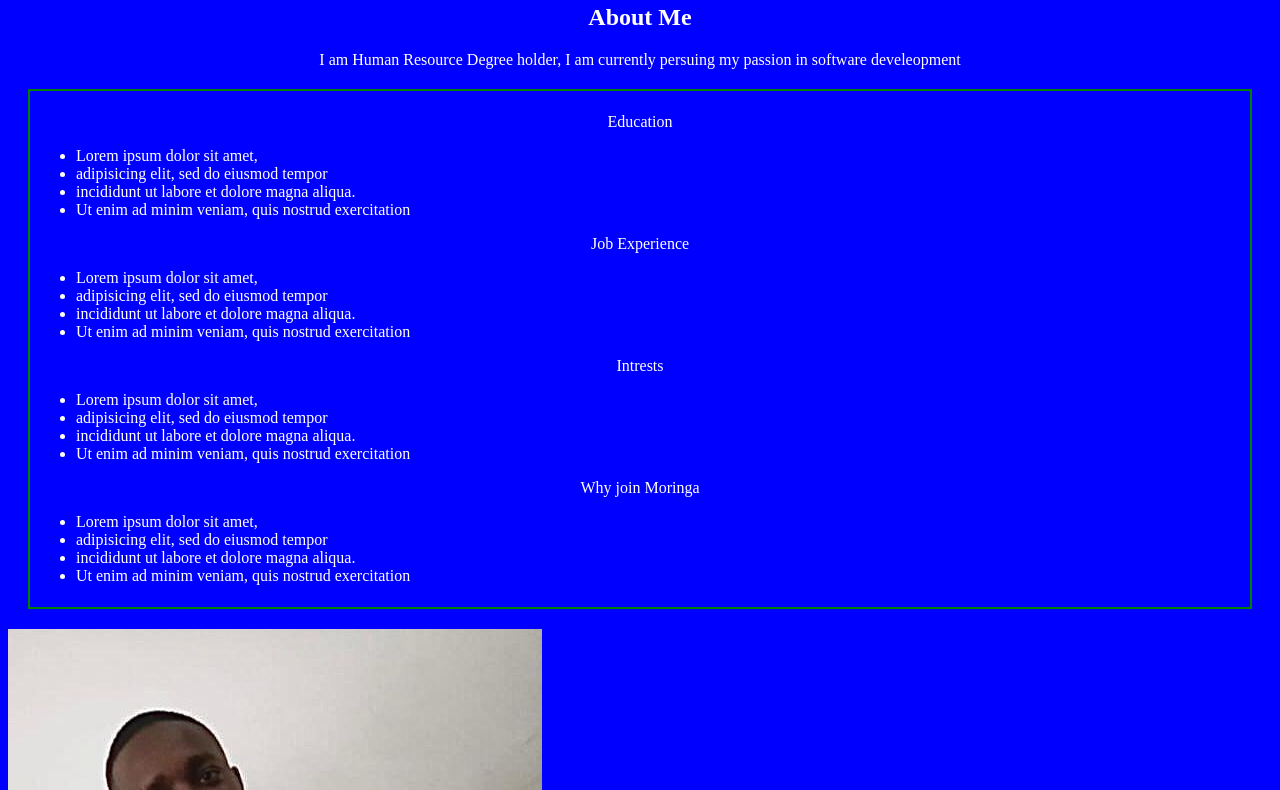
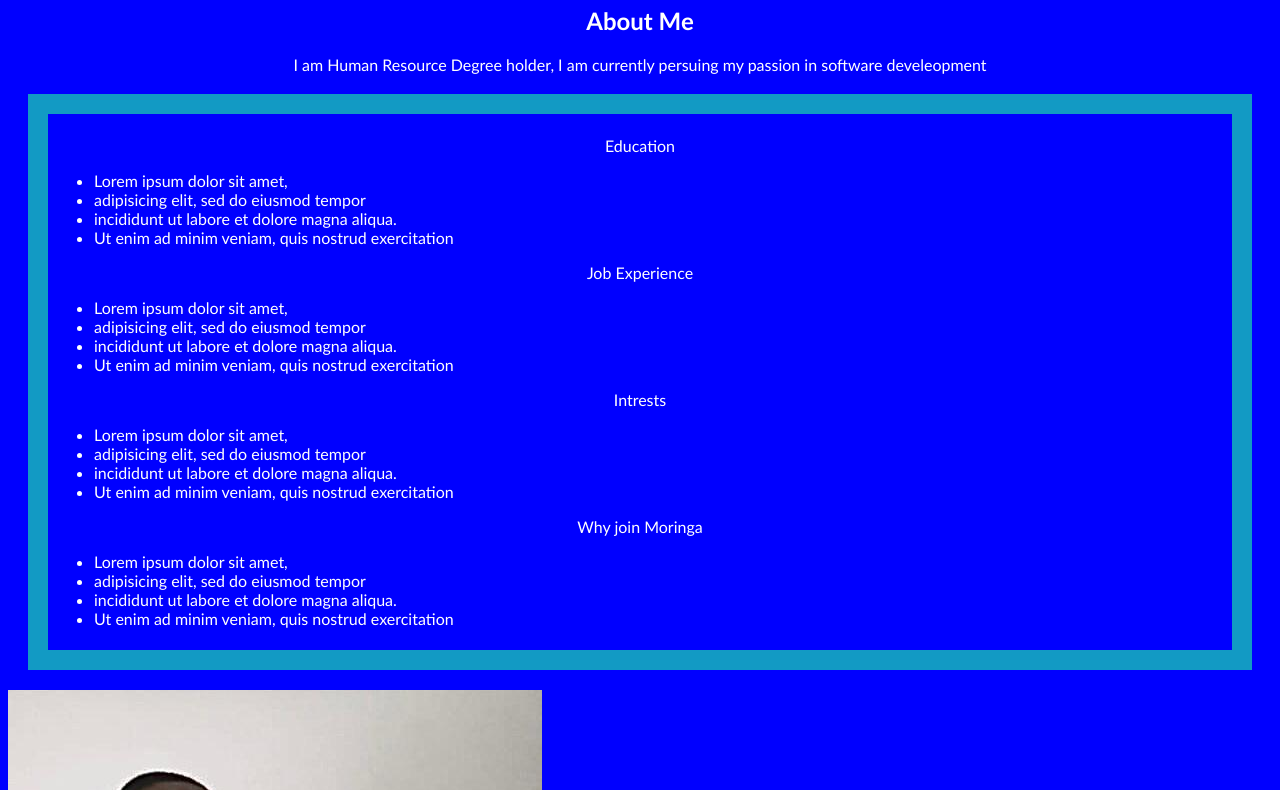
Before and after one commit to Jaloch-glitch/1st-ip, a plain HTML site: page index.html in a window 1280 px wide. Shown: the part 76-866 px from the top of the page. Drawn offline with Linux system fonts and the light colour scheme.

Commit message:
add changes, border from 2px green to 20px rgb(18,154,196), add font style normal and font family 'Gill Sans', 'Gill Sans MT', Calibri, 'Trebuchet MS', sans-serif

```diff
--- a/css/styles.css
+++ b/css/styles.css
@@ -1,12 +1,14 @@
 body {
 	background-color: blue;
-	color: white;
+	color: rgb(255, 255, 255);
+	font-style: normal;
+	font-family: 'Gill Sans', 'Gill Sans MT', Calibri, 'Trebuchet MS', sans-serif;
 }
 .topic {
 	text-align: center;
 }
 .test-box {
-  border: 2px solid green;
+  border: 20px solid rgb(18, 154, 196);
   padding: 6px;
   margin: 20px;
 }
```
